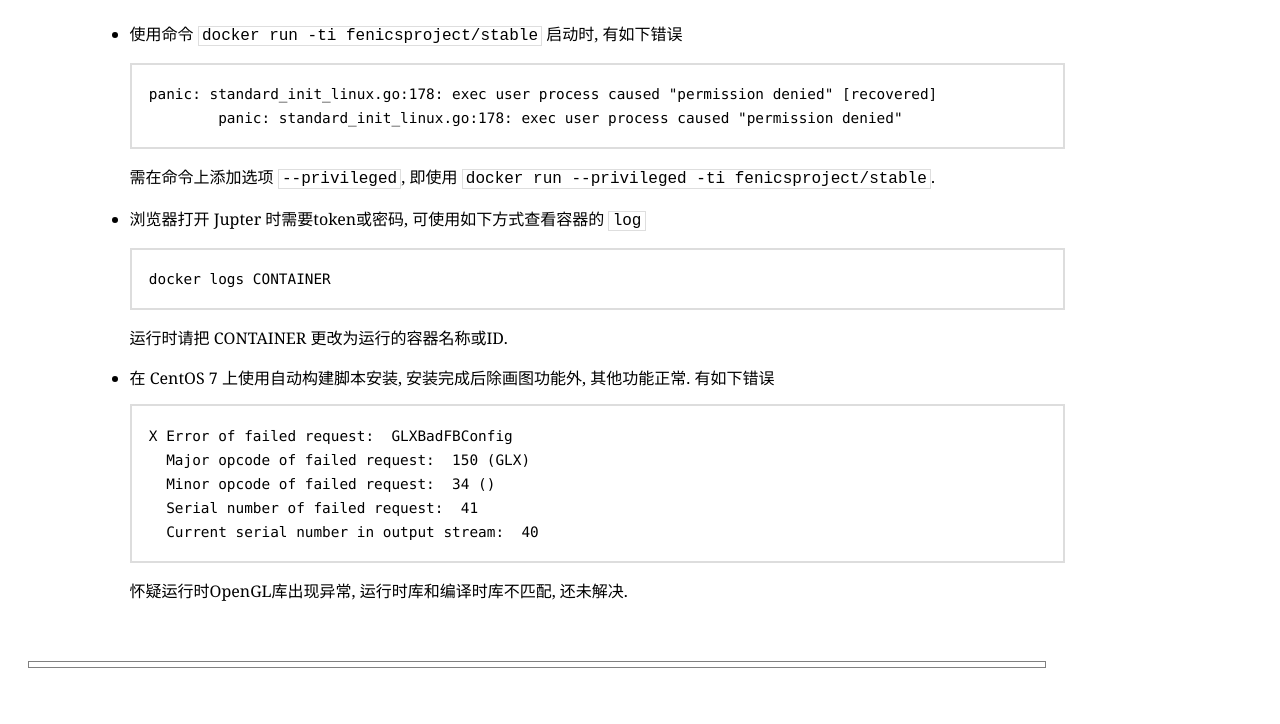
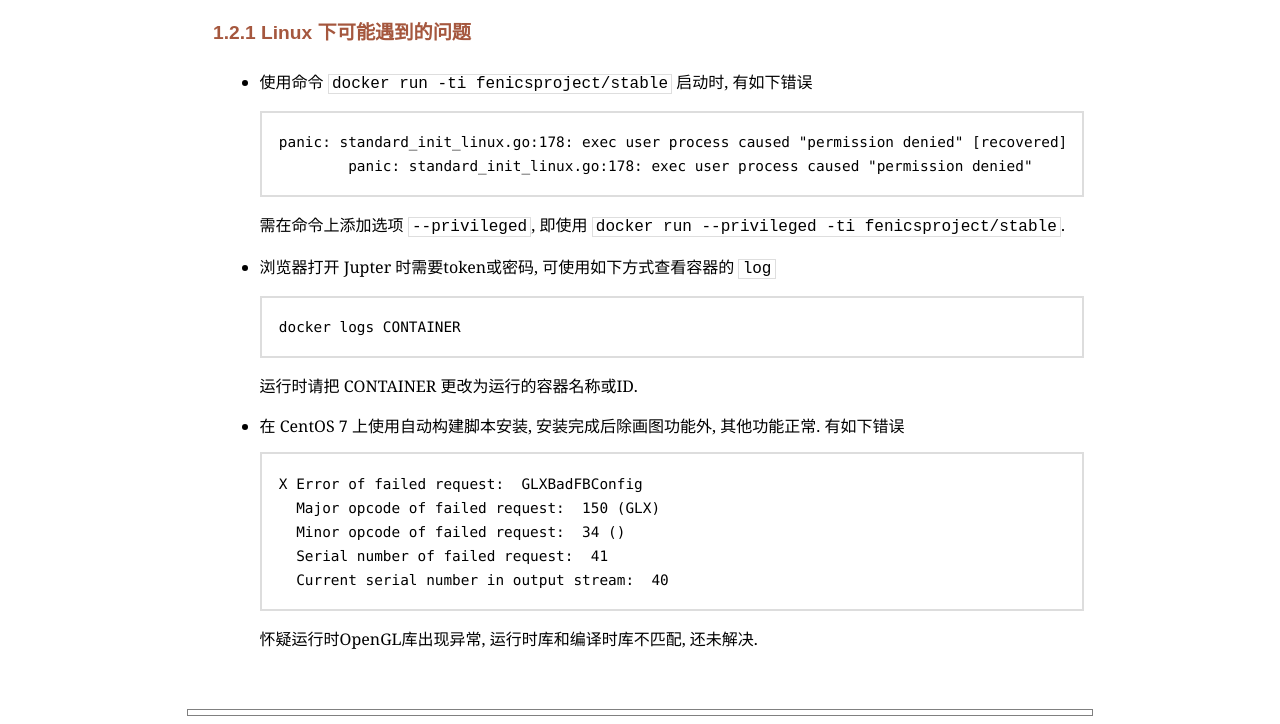
Before and after one commit to lrtfm/lrtfm.github.io, a plain HTML site: page fenics-install.html in a window 1280 px wide. Shown: the part 1671-2395 px from the top of the page. Before the commit the page ends 2347 px from the top, so only its background shows below. Drawn offline with Linux system fonts and the light colour scheme; a script that the page names is missing; a web font is replaced by a local one.

Commit message:
Modified css

```diff
--- a/css/worg.css
+++ b/css/worg.css
@@ -21,9 +21,10 @@
     }
     body #content {
 	padding-top: 0px;
-	max-width: 80%;
+	max-width: 900px;
 	min-width: 700px;
-	margin-left: 20px;
+	/*margin-left: 20px;*/
+	margin: 0 auto;
 	background-color: white;
 	padding: 2em;
 	/* box-shadow: 3px 3px 5px #888; */
@@ -936,8 +937,9 @@ content: "*** "
     #postamble {
 	font-size: 75%;
 	min-width: 700px;
-	max-width: 80%;
-	margin-left: 20px;
+	max-width: 900px;
+	/*margin-left: 20px;*/
+	margin:0 auto;
 	margin-top: 10px;
 	padding: .2em;
 	border: 1px solid gray;
```
